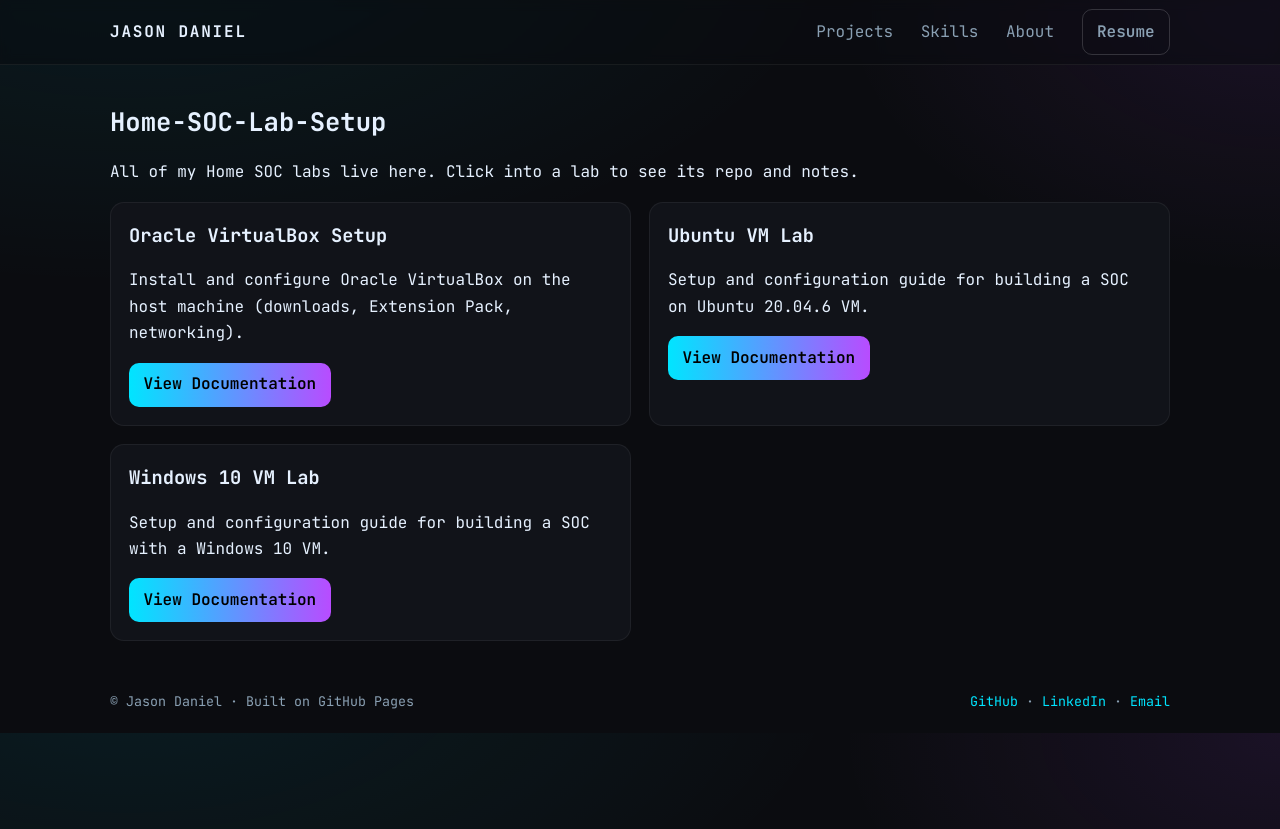
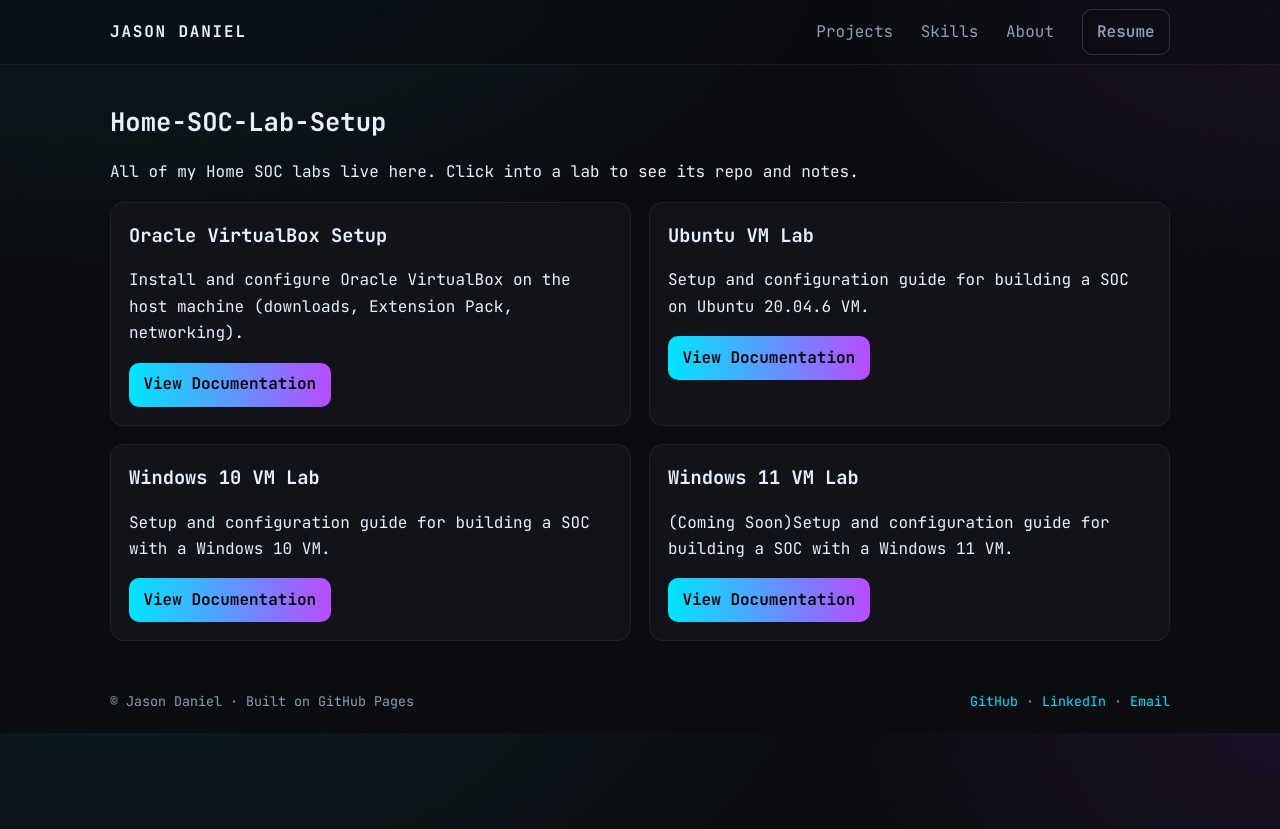
Before and after one commit to cscdanielj/cscdanielj.github.io, a Jekyll site: the page built from projects/home-soc-lab-setup.md, in a window 1280 px wide. Shown: the top 829 px of the page. Built offline with Jekyll 4.4.1, drawn with Linux system fonts in a browser that asks for light colours.

Commit message:
Update home-soc-lab-setup.md

```diff
--- a/projects/home-soc-lab-setup.md
+++ b/projects/home-soc-lab-setup.md
@@ -44,18 +44,17 @@ title: Home-SOC-Lab-Setup
 </article>
 
 
-      <!-- Add more Home SOC labs here as you create them -->
-      <!--
-      <article class="card">
+  <!-- Windows 11 Lab -->
+  <article class="card">
         <div class="body">
-          <h3>Another Home SOC Lab</h3>
-          <p>Short one-line description of what this lab covers.</p>
+          <h3>Windows 11 VM Lab</h3>
+          <p>(Coming Soon)Setup and configuration guide for building a SOC with a Windows 11 VM.</p>
           <div class="actions">
-            <a class="btn btn-primary" href="YOUR_REPO_LINK_HERE">View Repo</a>
+            <a class="btn btn-primary" href="windows11-lab.html">View Documentation</a>
           </div>
         </div>
       </article>
-      -->
+
 
     </div>
   </div>
```
